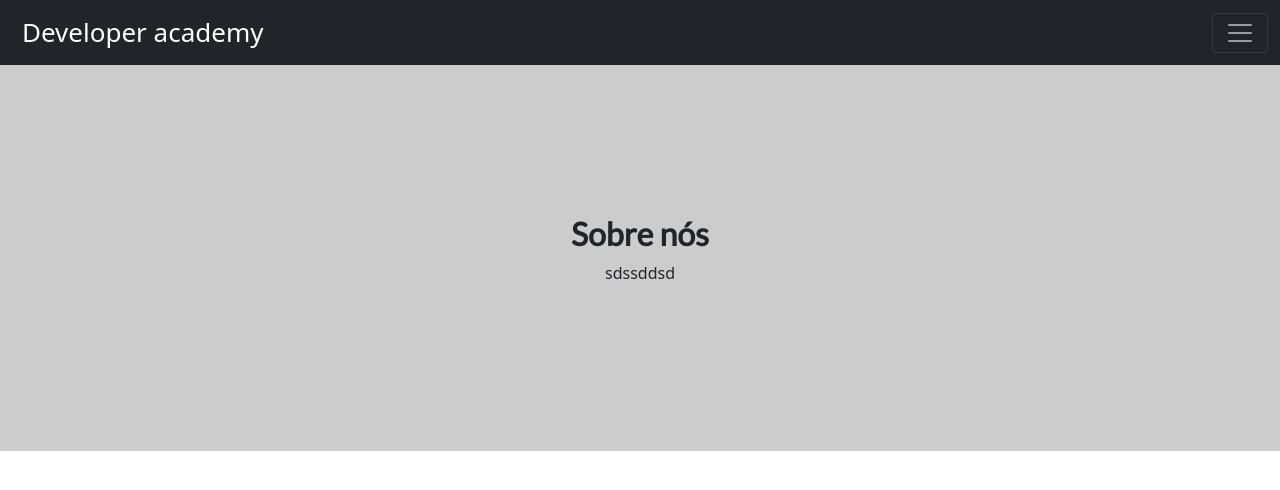
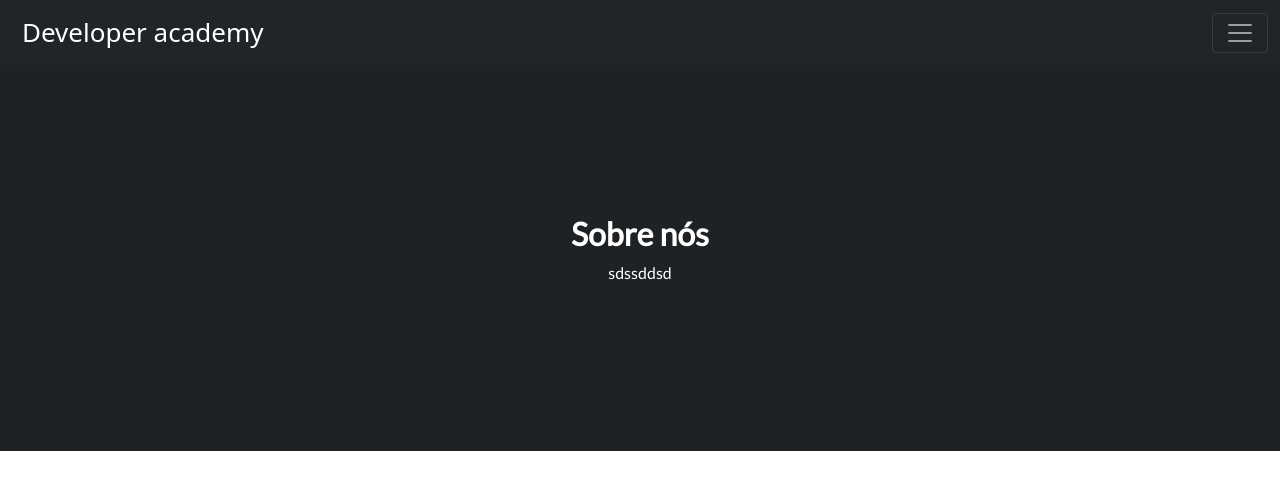
Before and after one commit to mateusmatosleonardo/homepageweb, a plain HTML site: page index.html in a window 1280 px wide. Drawn offline with Linux system fonts and the light colour scheme.

Commit message:
style: changing section background color

```diff
--- a/css/style.css
+++ b/css/style.css
@@ -14,7 +14,7 @@
 }
 
 .sobre-nós{
-    background-color: #ccc;
+    background-color: #1e2224;
 }
 
 .padding{
@@ -24,4 +24,10 @@
 .padding h2{
     font-family: 'Lato', sans-serif;
     font-weight: bolder;
+    color: white;
 }
+
+.padding p{
+    font-family: 'Lato', sans-serif;
+    color: white;
+}
```
